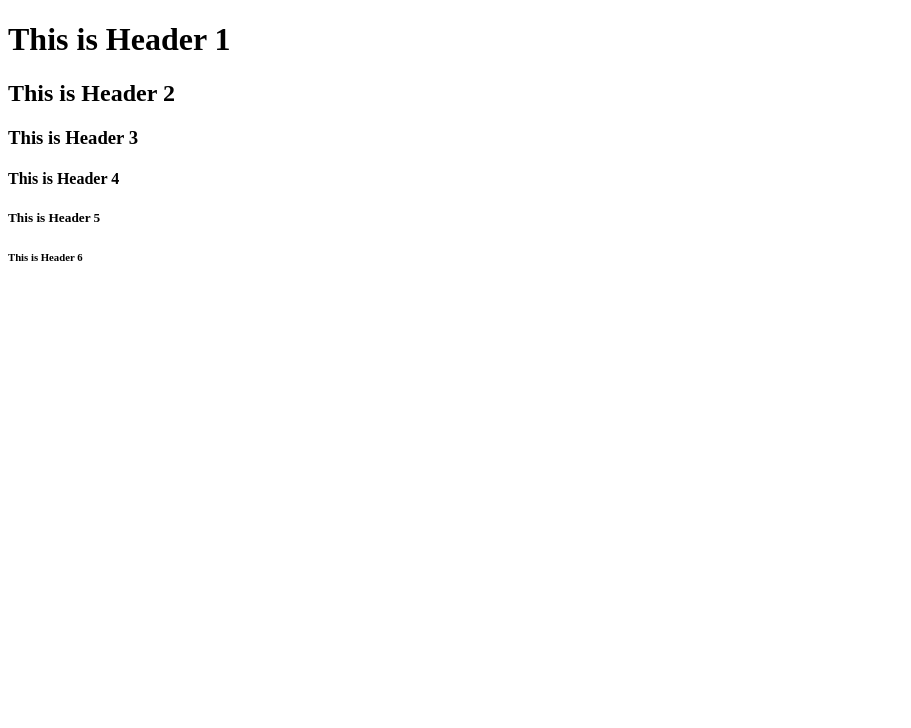
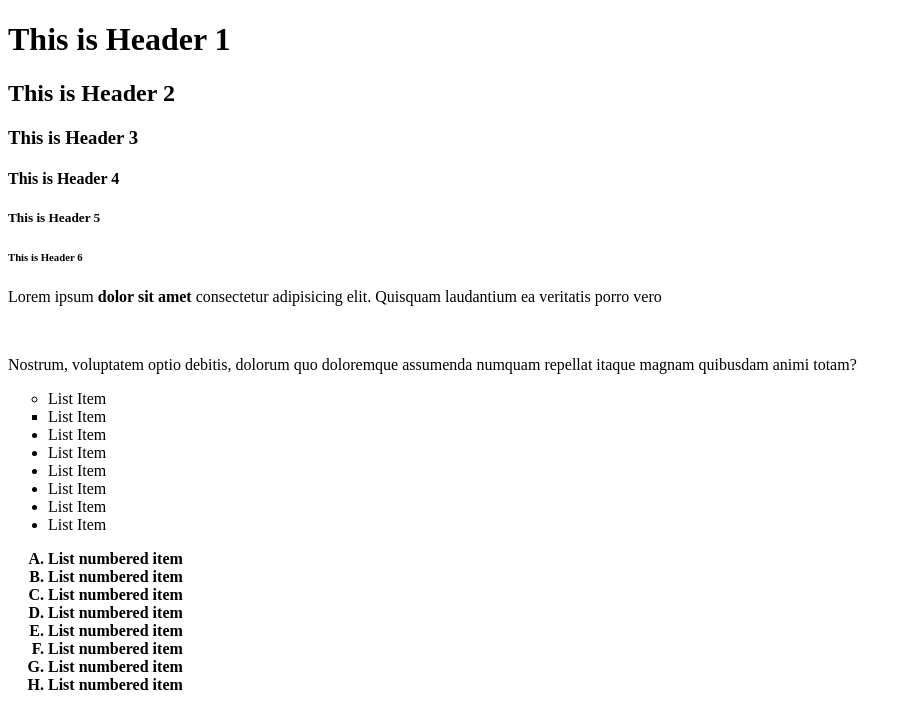
Before and after one commit to nrashid14/frontEndNotes, a plain HTML site: page index.html in a window 1280 px wide. Shown: the whole page, without its empty margins (0-911 px from the left). Drawn offline with Linux system fonts and the light colour scheme.

Commit message:
save notes1

```diff
--- a/index.html
+++ b/index.html
@@ -13,5 +13,35 @@
     <h4>This is Header 4</h4>
     <h5>This is Header 5</h5>
     <h6>This is Header 6</h6>
+
+<p>Lorem ipsum  <strong>dolor sit amet</strong> consectetur adipisicing elit. Quisquam laudantium ea veritatis porro vero <p>
+<br>
+<p>Nostrum, voluptatem optio debitis, dolorum quo doloremque assumenda numquam repellat itaque magnam quibusdam animi totam?</p>
+
+<ul>
+    <li type="circle">List Item</li>
+    <li type="square">List Item</li>
+    <li>List Item</li>
+    <li>List Item</li>
+    <li>List Item</li>
+    <li>List Item</li>
+    <li>List Item</li>
+    <li>List Item</li>
+</ul>
+<!-- Ordered Lists
+type='A' is for making the list ABC instead of numerical order-->
+<ol type="A">
+    <strong>
+        <li>List numbered item</li>
+        <li>List numbered item</li>
+        <li>List numbered item</li>
+        <li>List numbered item</li>
+        <li>List numbered item</li>
+        <li>List numbered item</li>
+        <li>List numbered item</li>
+        <li>List numbered item</li>
+    </strong>
+
+</ol>
 </body>
 </html>
```
